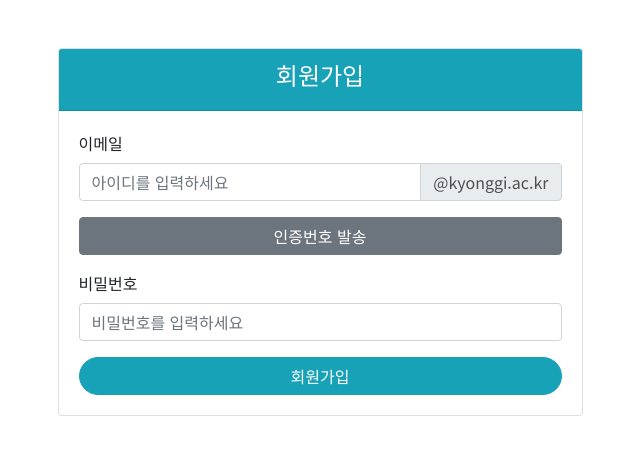
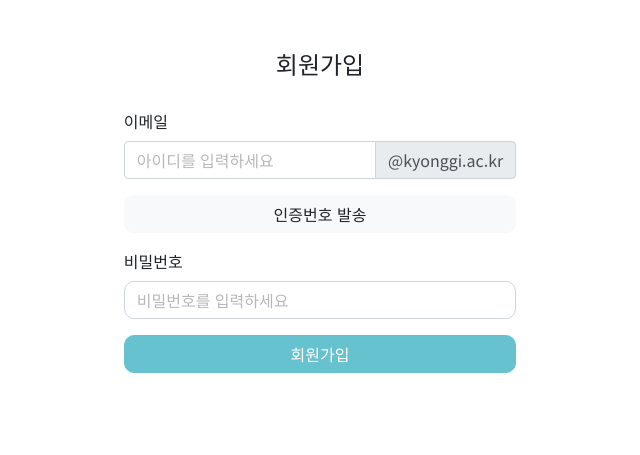
Before and after one commit to Sprint2Team3/kgu-life-kraf, a Python web app: template templates/signup.html in a window 1280 px wide. Shown: the part 59-514 px from the top of the page, without its empty margins (320-960 px from the left). Run offline with Jinja, Linux system fonts and the light colour scheme; the template is opened without the code that fills it, so the values that code supplies are empty.

Commit message:
fix[front]:  회원가입 페이지 수정 및 오류 해결
회원가입 페이지 디자인 수정
base.html의 사이트 로고를 절대위치로 지정하여 오류 해결

```diff
--- a/static/js/index.js
+++ b/static/js/index.js
@@ -0,0 +1,40 @@
+// 이메일 유효성 검사 및 인증번호 발송(테스트용)
+document.getElementById('send-code-btn').addEventListener('click', function() {
+  const emailInput = document.getElementById('email-input');
+  const emailError = document.getElementById('email-error');
+  const verificationSection = document.getElementById('verification-section');
+  const emailValue = emailInput.value.trim();
+
+  // 이메일 유효성 검사
+  if (!emailValue || emailValue.includes('@') || emailValue.includes(' ')) {
+    emailInput.classList.add('is-invalid'); // 빨간 테두리
+    emailError.classList.remove('d-none'); // 오류 메시지 표시
+  } else {
+    emailInput.classList.remove('is-invalid'); // 빨간 테두리 제거
+    emailError.classList.add('d-none'); // 오류 메시지 숨김
+
+    // 인증번호 발송 로직 (백엔드 연동 필요)
+    alert(`인증번호가 ${emailValue}@kyonggi.ac.kr 로 발송되었습니다.`);
+
+    // 인증번호 입력 섹션 표시
+    verificationSection.classList.remove('d-none');
+  }
+});
+
+// 인증번호 확인
+document.getElementById('verify-code-btn').addEventListener('click', function() {
+  const verificationCode = document.getElementById('verification-code').value.trim();
+  const verificationError = document.getElementById('verification-error');
+  const verificationCheckIcon = document.getElementById('verification-check-icon');
+  const signupBtn = document.getElementById('signup-btn');
+
+  // 백엔드에서 받은 인증번호와 비교 (여기서는 테스트용으로 "1")
+  if (verificationCode === "1") {
+    verificationError.classList.add('d-none'); // 오류 메시지 숨김
+    verificationCheckIcon.classList.remove('d-none'); // 체크 아이콘 표시
+    signupBtn.disabled = false; // 회원가입 버튼 활성화
+  } else {
+    verificationError.classList.remove('d-none'); // 오류 메시지 표시
+    verificationCheckIcon.classList.add('d-none'); // 체크 아이콘 숨김
+  }
+});
--- a/static/style.css
+++ b/static/style.css
@@ -26,5 +26,9 @@
 }
 
 .custom-rounded::placeholder {
-  color: rgb(190, 189, 189) ;
+  color: rgb(184, 184, 184) !important;
 }
+
+.form-control::placeholder {
+  color: rgb(184, 184, 184) !important;
+}
--- a/templates/base.html
+++ b/templates/base.html
@@ -10,16 +10,17 @@
   <link rel="preconnect" href="https://fonts.gstatic.com" crossorigin>
   <link href="https://fonts.googleapis.com/css2?family=Noto+Sans+KR:wght@100..900&display=swap" rel="stylesheet">
 
+
   <title>{% block title %}크구라이프{% endblock %}</title>
 
 </head>
 <body>
-  <!-- 상단바 -->
   <nav class="navbar navbar-expand-lg navbar-light" style="background-color: #ffffff;">
     <div class="container-fluid">
       <a class="navbar-brand" href="/">
-        <img src="./static/KRAFTON_Black.png" alt="KRAF 로고" width="100" height="25" class="d-inline-block align-top">
+        <img src="{{ url_for('static', filename='KRAFTON_Black.png') }}" alt="KRAF 로고" width="100" height="25" class="d-inline-block align-top">
       </a>
+
       <button class="navbar-toggler" type="button" data-toggle="collapse" data-target="#navbarText" aria-controls="navbarText" aria-expanded="false" aria-label="Toggle navigation">
         <span class="navbar-toggler-icon"></span>
       </button>
@@ -41,11 +42,9 @@
     </div>
   </nav>
 
-
-  <!-- 본문 내용 -->
-  <div class="container mt-5">
+  <div class="container mt-50">
     {% block content %}{% endblock %}
   </div>
-
+  <script src="{{ url_for('static', filename='js/index.js') }}"></script>
 </body>
 </html>
--- a/templates/index.html
+++ b/templates/index.html
@@ -14,7 +14,5 @@
       <p class="card-text comment">여기에 코멘트가 들어갑니다.</p>
     </div>
   </div>
-
-  <!-- 추가 카드들 -->
 </div>
 {% endblock %}
--- a/templates/signup.html
+++ b/templates/signup.html
@@ -3,18 +3,19 @@
 {% block title %}회원가입 | 크구라이프{% endblock %}
 
 {% block content %}
+
 <div class="container mt-5">
   <div class="row justify-content-center">
-    <div class="col-md-6">
-      <div class="card">
-        <div class="card-header text-center bg-info text-white">
-          <h4>회원가입</h4>
-        </div>
-        <div class="card-body">
+    <div class="col-md-5">
+      <div class="text-center">
+        <h4>회원가입</h4>
+      </div>
+      <div class="">
+        <div class="card-body mt-10">
           <!-- 회원가입 폼 -->
           <form id="signup-form">
             <!-- 이메일 입력 -->
-            <div class="form-group mb-3">
+            <div class="form-group">
               <label for="email">이메일</label>
               <div class="input-group">
                 <input type="text" id="email-input" class="form-control" placeholder="아이디를 입력하세요" required>
@@ -27,16 +28,32 @@
             </div>
 
             <!-- 인증번호 발송 버튼 -->
-            <button type="button" id="send-code-btn" class="btn btn-secondary btn-block mb-3">인증번호 발송</button>
+            <button type="button" id="send-code-btn" class="btn btn-light btn-block mb-3 custom-rounded">인증번호 발송</button>
+
+            <!-- 인증번호 입력 -->
+            <div id="verification-section" class="d-none">
+              <label for="verification-code">인증번호</label>
+              <div class="input-group position-relative">
+                <!-- 인증번호 입력칸 -->
+                <input type="text" id="verification-code" class="form-control custom-rounded pr-5" placeholder="인증번호를 입력하세요">
+                <!-- 체크 표시 아이콘 -->
+                <span id="verification-check-icon" class="position-absolute text-success d-none" style="right: 10px; top: 50%; transform: translateY(-50%);">&#10003;</span>
+              </div>
+              <!-- 인증 실패 메시지 -->
+              <small id="verification-error" class="form-text text-danger d-none">인증번호가 올바르지 않습니다.</small>
+
+              <!-- 인증 확인 버튼 -->
+              <button type="button" id="verify-code-btn" class="btn btn-secondary btn-block custom-rounded mt-3 mb-5">인증 확인</button>
+            </div>
 
             <!-- 비밀번호 입력 -->
             <div class="form-group mb-3">
               <label for="password">비밀번호</label>
-              <input type="password" id="password" class="form-control" placeholder="비밀번호를 입력하세요" required>
+              <input type="password" id="password" class="form-control custom-rounded" placeholder="비밀번호를 입력하세요" required>
             </div>
 
             <!-- 회원가입 버튼 -->
-            <button type="submit" class="btn btn-info btn-block rounded-pill">회원가입</button>
+            <button type="submit" id="signup-btn" class="btn btn-info btn-block custom-rounded" disabled>회원가입</button>
           </form>
         </div>
       </div>
@@ -44,24 +61,5 @@
   </div>
 </div>
 
-<script>
-// 이메일 유효성 검사
-document.getElementById('send-code-btn').addEventListener('click', function() {
-  const emailInput = document.getElementById('email-input');
-  const emailError = document.getElementById('email-error');
-  const emailValue = emailInput.value.trim();
 
-  // 이메일 유효성 검사
-  if (!emailValue || emailValue.includes('@') || emailValue.includes(' ')) {
-    emailInput.classList.add('is-invalid'); // 빨간색 테두리
-    emailError.classList.remove('d-none'); // 오류 메시지 표시
-  } else {
-    emailInput.classList.remove('is-invalid'); // 빨간색 테두리 제거
-    emailError.classList.add('d-none'); // 오류 메시지 숨김
-
-    // 인증번호 발송 로직 (백엔드와 연동 필요)
-    alert(`인증번호가 ${emailValue}@kyonggi.ac.kr로 발송되었습니다.`);
-  }
-});
-</script>
 {% endblock %}
```
Also changed, not shown: src/flask/app.py (+6 -1 lines), templates/login.html (+6 -7 lines).
